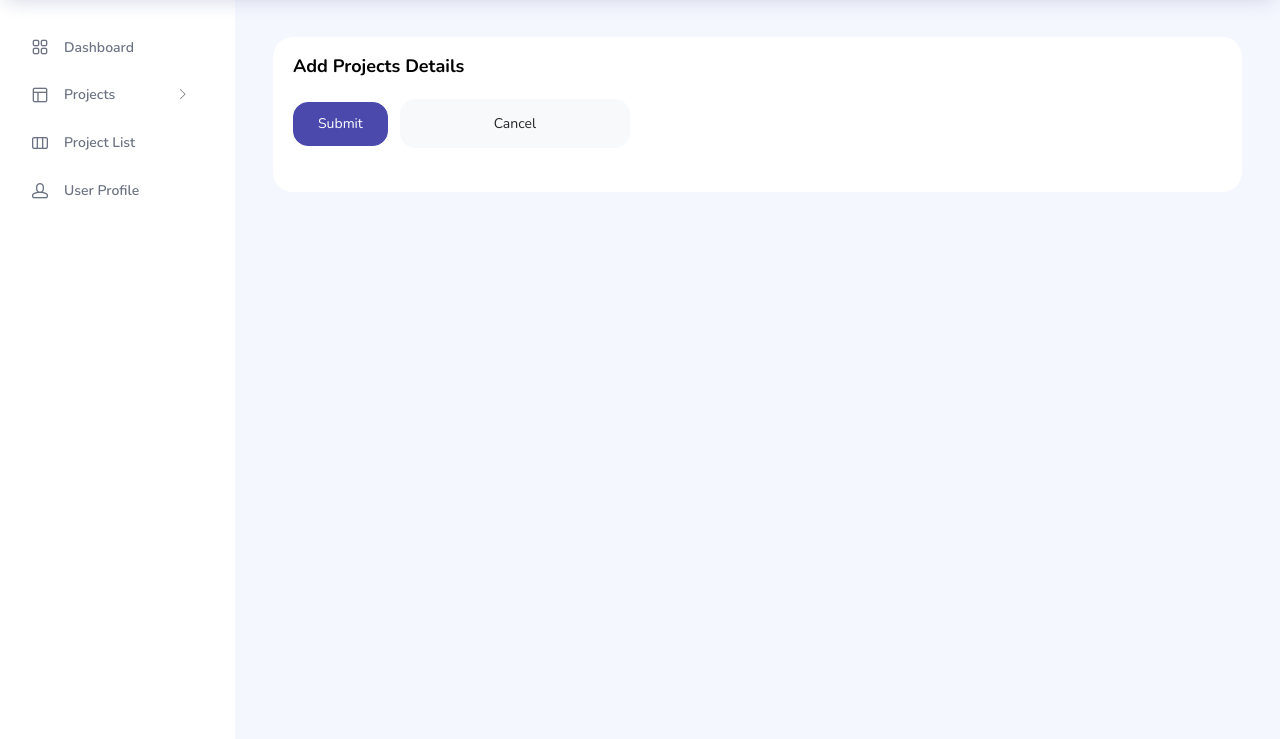
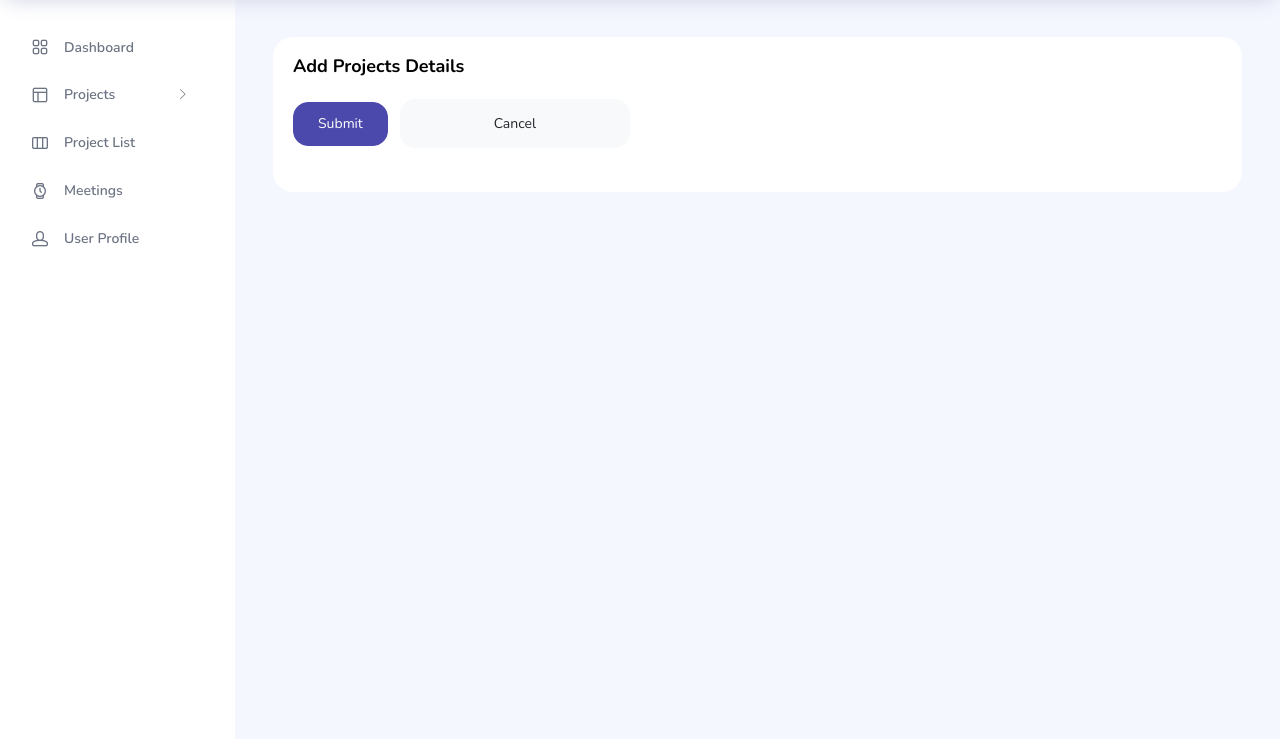
Before and after one commit to RushabhShahPrograms/timetracker_2023_Django, a Django app: template timetracker/templates/project/add_projects.html in a window 1280 px wide. Shown: the part 61-800 px from the top of the page. Run offline with Django 3.2, Linux system fonts and the light colour scheme; the template is opened without the code that fills it, so the values that code supplies are empty; style sheets or scripts are compiled from the project's sources; some libraries are stand-ins or nearby versions.

Commit message:
meetings added to navbar

```diff
--- a/timetracker/templates/manager_navbar.html
+++ b/timetracker/templates/manager_navbar.html
@@ -101,6 +101,12 @@
         </a>
       </li>
       <li class="nav-item">
+        <a class="nav-link" href="{% url "schedulelist" %}" aria-expanded="false" aria-controls="form-elements">
+          <i class="icon-watch menu-icon"></i>
+          <span class="menu-title">Meetings</span>
+        </a>
+      </li>
+      <li class="nav-item">
         <a class="nav-link" href="{% url 'userprofile' user.id %}" aria-expanded="false" aria-controls="auth">
           <i class="icon-head menu-icon"></i>
           <span class="menu-title">User Profile</span>
```
